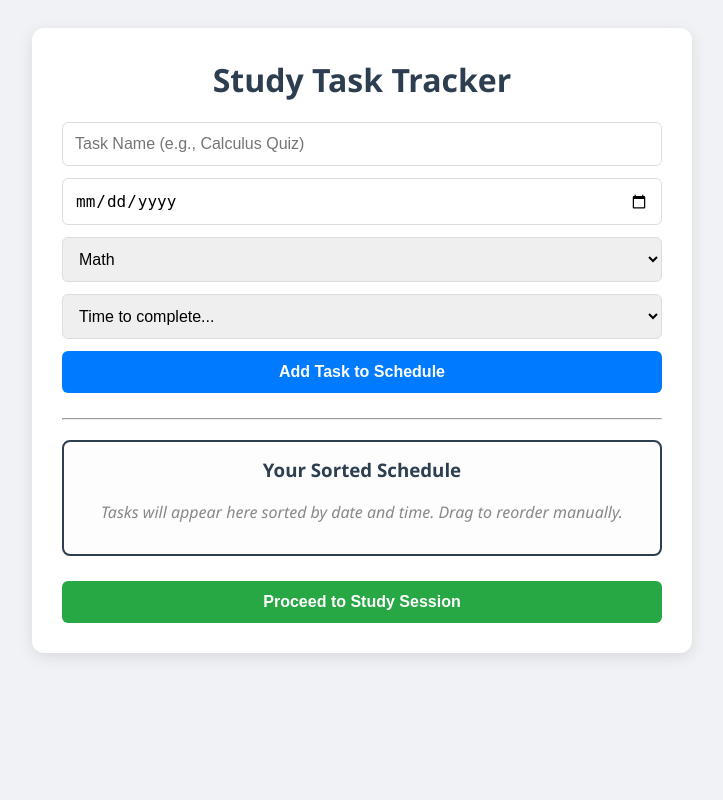
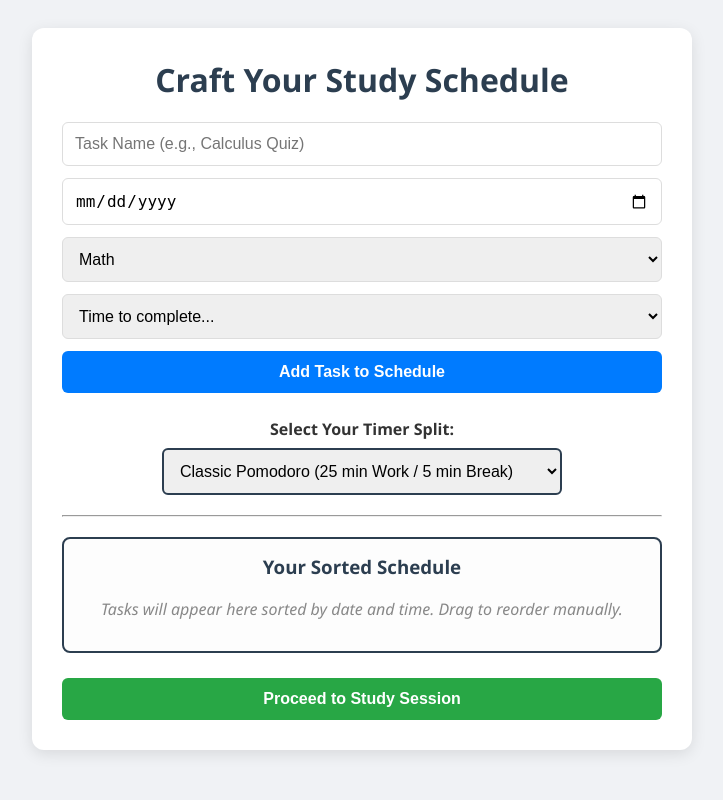
Before and after one commit to ofarino/WingHacks, a Flask app: page /tasks in a window 1280 px wide. Shown: the whole page, without its empty margins (278-1001 px from the left). Run offline with Flask 3, Linux system fonts and the light colour scheme.

Commit message:
added drop down for time split and saved as global

```diff
--- a/static/js/task.js
+++ b/static/js/task.js
@@ -112,12 +112,18 @@ function deleteTask(index) {
     renderTasks();
 }
 
+
 function goToNextPage() {
     if (tasks.length === 0) {
         alert("Add at least one task before proceeding!");
         return;
     }
+
+    const timerSplitElement = document.getElementById('timerSplit');
+    const selectedSplit = timerSplitElement ? timerSplitElement.value : "25-5";
+
     // Save the final order (including manual drags) to localStorage
     localStorage.setItem('studyTasks', JSON.stringify(tasks));
+    localStorage.setItem('timerSettings', selectedSplit);
     window.location.href = '/pomodoro';
 }
--- a/templates/tasks.html
+++ b/templates/tasks.html
@@ -8,7 +8,7 @@
 </head>
 <body>
     <div class="container">
-        <h1>Study Task Tracker</h1>
+        <h1>Craft Your Study Schedule</h1>
 
         <div id="input-section">
             <input type="text" id="taskName" placeholder="Task Name (e.g., Calculus Quiz)">
@@ -33,6 +33,16 @@
             <button id="add-task-btn" onclick="addTask()">Add Task to Schedule</button>
         </div>
 
+        <div id="timer-settings" style="margin: 20px 0; text-align: center;">
+            <label for="timerSplit" style="font-weight: bold; display: block; margin-bottom: 8px;">Select Your Timer Split:</label>
+            <select id="timerSplit" style="width: 100%; max-width: 400px; border: 2px solid #2c3e50;">
+                <option value="25-5" selected>Classic Pomodoro (25 min Work / 5 min Break)</option>
+                <option value="45-15">Flexible (45 min Work / 15 min Break)</option>
+                <option value="50-10">Deep Learning (50 min Work / 10 min Break)</option>
+                <option value="90-30">Ultradian Rhythm (90 min Work / 30 min Break)</option>
+            </select>
+        </div>
+
         <hr>
 
         <div id="footer-task-dock">
```
